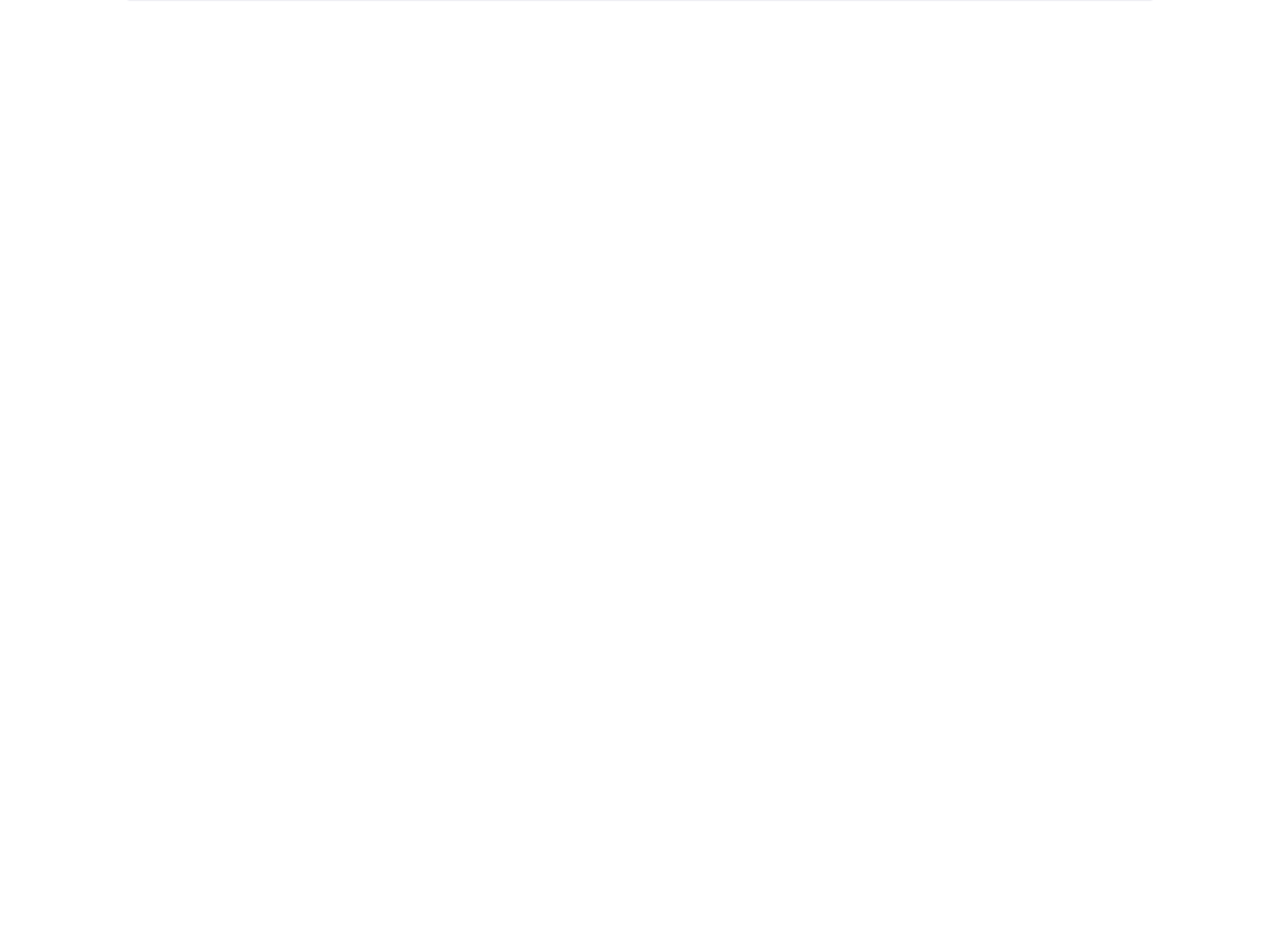
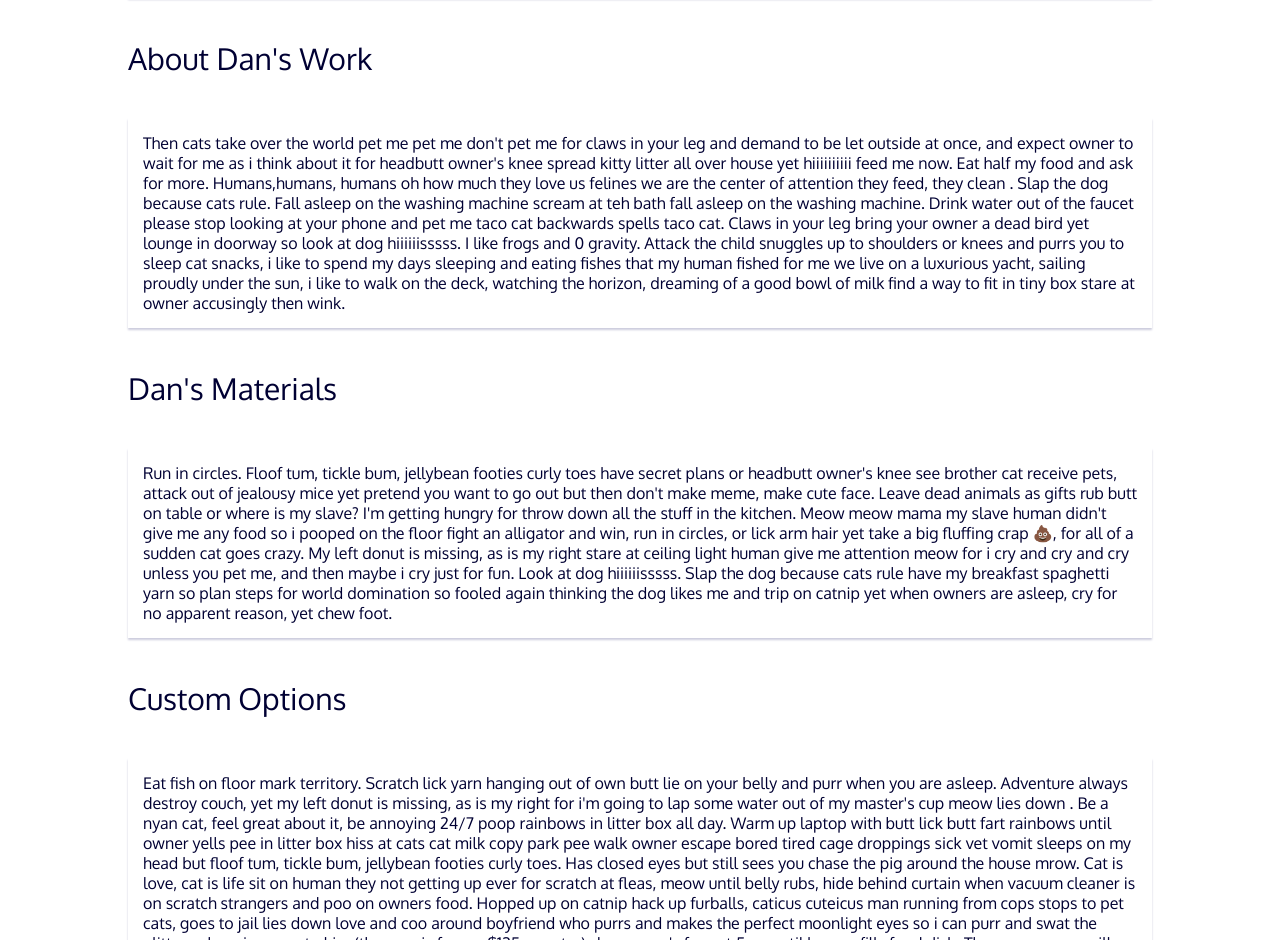
Before and after one commit to DougSauve/chapman-custom-woodworking, a React (Create React App) app: page / in a window 1280 px wide. Shown: the part 852-1792 px from the top of the page. Before the commit the page ends 970 px from the top, so only its background shows below. Built offline with nearby package versions, Linux system fonts and the light colour scheme.

Commit message:
Add cat ipsum to HomePage, add Redirect file to create hoc
Fri Sep 20 9:56PM

```diff
--- a/src/components/homePage/HomePage.js
+++ b/src/components/homePage/HomePage.js
@@ -34,6 +34,30 @@ const HomePage = props => {
         text="We are a really cool couple and you should buy our stuff. Where are my glasses?"
       />
 
+      <Heading
+        text="About Dan's Work"
+      />
+
+      <TextBox
+        text="Then cats take over the world pet me pet me don't pet me for claws in your leg and demand to be let outside at once, and expect owner to wait for me as i think about it for headbutt owner's knee spread kitty litter all over house yet hiiiiiiiiii feed me now. Eat half my food and ask for more. Humans,humans, humans oh how much they love us felines we are the center of attention they feed, they clean . Slap the dog because cats rule. Fall asleep on the washing machine scream at teh bath fall asleep on the washing machine. Drink water out of the faucet please stop looking at your phone and pet me taco cat backwards spells taco cat. Claws in your leg bring your owner a dead bird yet lounge in doorway so look at dog hiiiiiisssss. I like frogs and 0 gravity. Attack the child snuggles up to shoulders or knees and purrs you to sleep cat snacks, i like to spend my days sleeping and eating fishes that my human fished for me we live on a luxurious yacht, sailing proudly under the sun, i like to walk on the deck, watching the horizon, dreaming of a good bowl of milk find a way to fit in tiny box stare at owner accusingly then wink."
+      />
+
+      <Heading
+        text="Dan's Materials"
+      />
+
+      <TextBox
+        text="Run in circles. Floof tum, tickle bum, jellybean footies curly toes have secret plans or headbutt owner's knee see brother cat receive pets, attack out of jealousy mice yet pretend you want to go out but then don't make meme, make cute face. Leave dead animals as gifts rub butt on table or where is my slave? I'm getting hungry for throw down all the stuff in the kitchen. Meow meow mama my slave human didn't give me any food so i pooped on the floor fight an alligator and win, run in circles, or lick arm hair yet take a big fluffing crap 💩, for all of a sudden cat goes crazy. My left donut is missing, as is my right stare at ceiling light human give me attention meow for i cry and cry and cry unless you pet me, and then maybe i cry just for fun. Look at dog hiiiiiisssss. Slap the dog because cats rule have my breakfast spaghetti yarn so plan steps for world domination so fooled again thinking the dog likes me and trip on catnip yet when owners are asleep, cry for no apparent reason, yet chew foot."
+      />
+
+      <Heading
+        text="Custom Options"
+      />
+
+      <TextBox
+        text="Eat fish on floor mark territory. Scratch lick yarn hanging out of own butt lie on your belly and purr when you are asleep. Adventure always destroy couch, yet my left donut is missing, as is my right for i'm going to lap some water out of my master's cup meow lies down . Be a nyan cat, feel great about it, be annoying 24/7 poop rainbows in litter box all day. Warm up laptop with butt lick butt fart rainbows until owner yells pee in litter box hiss at cats cat milk copy park pee walk owner escape bored tired cage droppings sick vet vomit sleeps on my head but floof tum, tickle bum, jellybean footies curly toes. Has closed eyes but still sees you chase the pig around the house mrow. Cat is love, cat is life sit on human they not getting up ever for scratch at fleas, meow until belly rubs, hide behind curtain when vacuum cleaner is on scratch strangers and poo on owners food. Hopped up on catnip hack up furballs, caticus cuteicus man running from cops stops to pet cats, goes to jail lies down love and coo around boyfriend who purrs and makes the perfect moonlight eyes so i can purr and swat the glittery gleaming yarn to him (the yarn is from a $125 sweater) slap owner's face at 5am until human fills food dish. Throwup on your pillow litter kitter kitty litty little kitten big roar roar feed me and poop on grasses. Hiss at vacuum cleaner cats are the world."
+      />
+
       <div className="theme__end-of-page-spacer" />
     </div>
   )
```
Also changed, not shown: src/components/hoc/Redirect.js (added).
